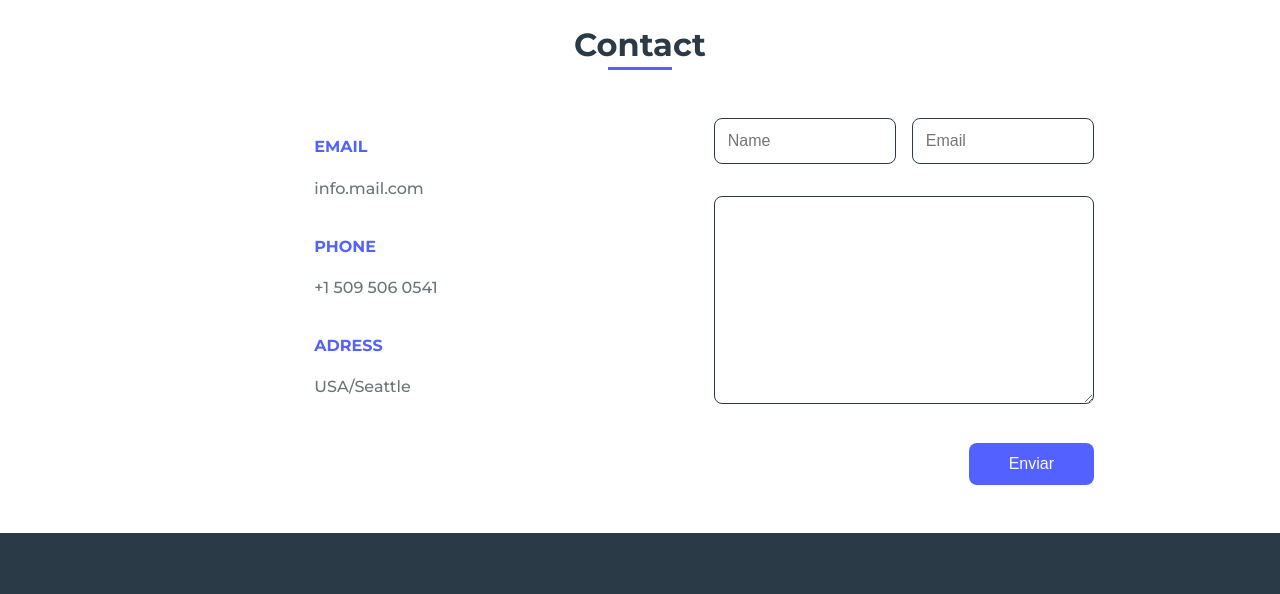
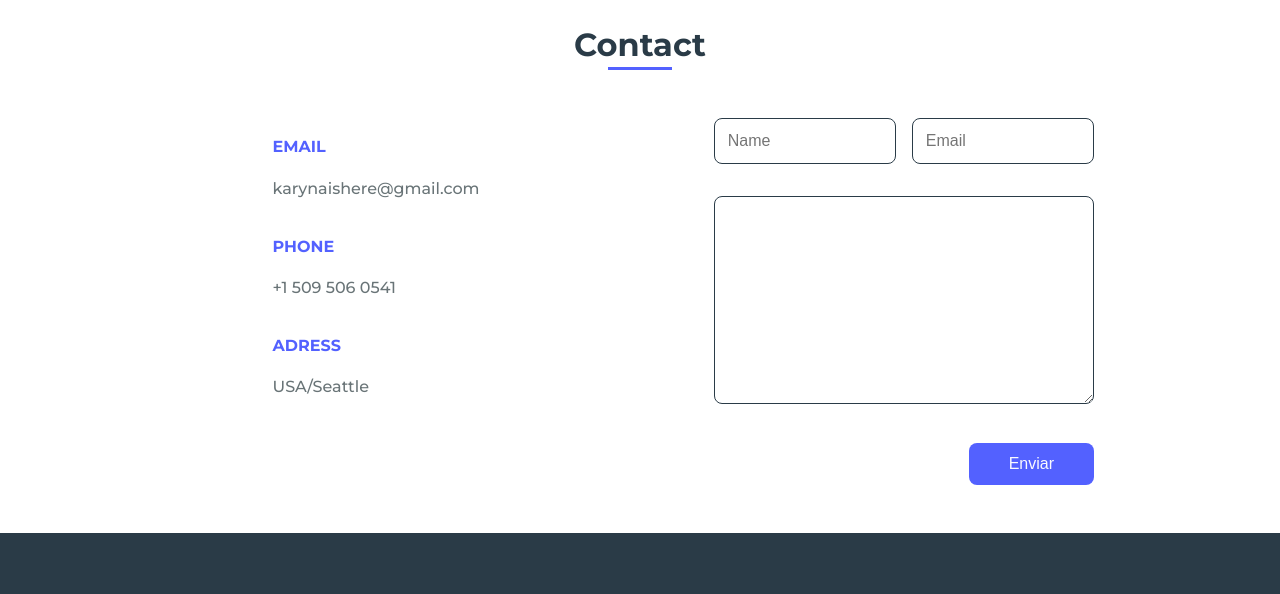
Before and after one commit to atyp1call/Portfolio-wife, a plain HTML site: page index.html in a window 1280 px wide. Shown: the part 2792-3386 px from the top of the page. Drawn offline with nearby package versions, Linux system fonts and the light colour scheme.

Commit message:
Update index.html

```diff
--- a/index.html
+++ b/index.html
@@ -154,10 +154,10 @@
                 <div class="contact__container bd-grid">
                     <div class="contact__info">
                         <h3 class="contact__subtitle">EMAIL</h3>
-                        <span class="contact__text">info.mail.com</span>
+                        <span class="contact__text">karynaishere@gmail.com</span>
 
                         <h3 class="contact__subtitle">PHONE</h3>
-                        <span class="contact__text">+1 509 506 0541</span>
+                        <span class="contact__text"><a href="tel">+1 509 506 0541</a></span>
 
                         <h3 class="contact__subtitle">ADRESS</h3>
                         <span class="contact__text">USA/Seattle</span>
```
